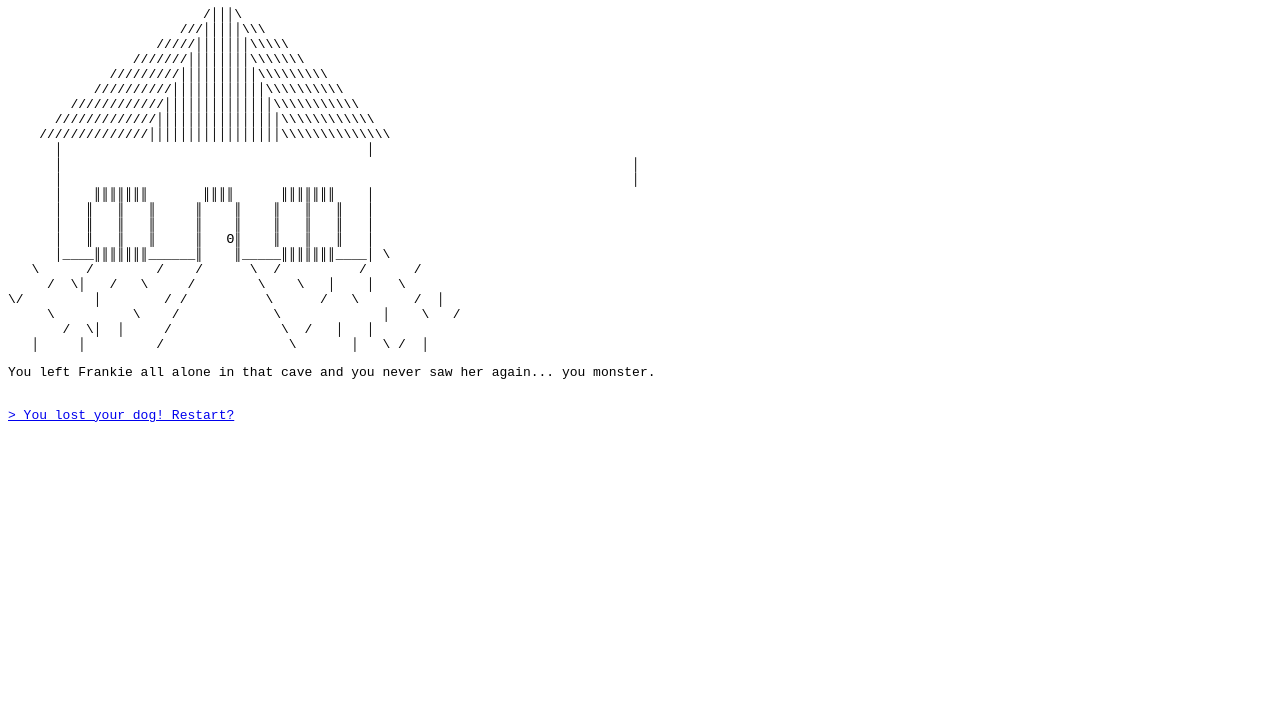
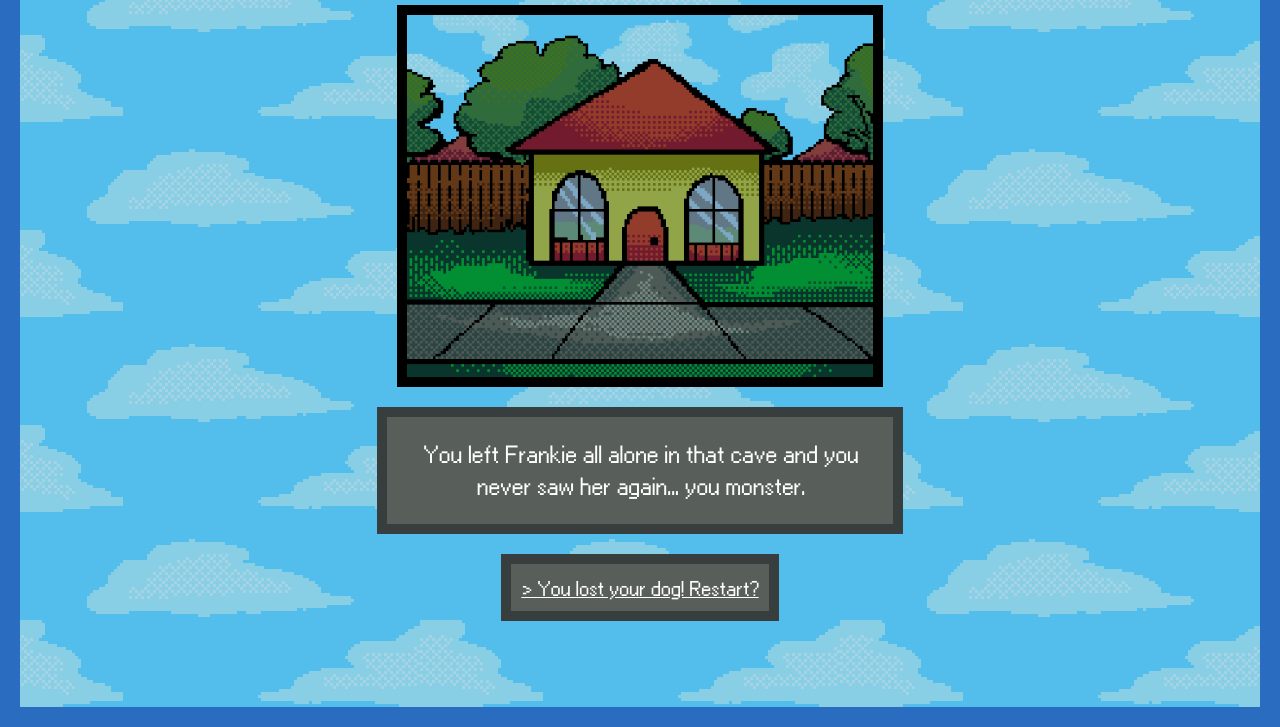
Before and after one commit to abeher00/alex-beherns-interactive-development-2025-fall, a plain HTML site: page css-adventure/ascii2/leavedog.html in a window 1280 px wide. Shown: the part 73-800 px from the top of the page. Drawn offline with Linux system fonts and the light colour scheme.

Commit message:
changed stylesheet, base html added images

```diff
--- a/css-adventure/ascii2/leavedog.html
+++ b/css-adventure/ascii2/leavedog.html
@@ -1,38 +1,28 @@
 <!DOCTYPE html>
 <html>
 <head>
-    <title>Ascii Adventure!</title>
+    <title>CSS Adventure!</title>
     </head>
-<h1>Ascii Adventure: The Search For Frankie</h1>
+<h1>CSS Adventure: The Search For Frankie</h1>
 <body>
-<pre>
-                         /│││\
-                      ///│││││\\\
-                   /////│││││││\\\\\
-                ///////││││││││\\\\\\\
-             /////////││││││││││\\\\\\\\\
-           //////////││││││││││││\\\\\\\\\\
-        ////////////││││││││││││││\\\\\\\\\\\
-      /////////////││││││││││││││││\\\\\\\\\\\\
-    //////////////│││││││││││││││││\\\\\\\\\\\\\\
-      │                                       │
-      │								                │
-      │								                │
-      │    ║║║║║║║       ║║║║      ║║║║║║║    │
-      │   ║   ║   ║     ║    ║    ║   ║   ║   │
-      │   ║   ║   ║     ║    ║    ║   ║   ║   │
-      │   ║   ║   ║     ║   Θ║    ║   ║   ║   │
-      │____║║║║║║║______║    ║_____║║║║║║║____│ \
-   \      /        /    /      \  /          /      /
-     /  \│   /   \     /        \    \   │    │   \
-\/         │        / /          \      /   \       /  │
-     \          \    /            \             │    \   /
-       /  \│  │     /              \  /   │   │
-   │     │         /                \       │   \ /  │
-<p>You left Frankie all alone in that cave and you never saw her again... you monster.</p>
-<a href="../ascii-adventure.html">> You lost your dog! Restart?</a>
-</pre>
 
+<link rel="stylesheet" type="text/css" href="../stylesheet.css">
+
+    <style>
+        body{background-image: url("../images/background-tile.jpg");}
+    </style>
+    <img src="../images/Housepixel.jpg" class="image-style">
+    <div class="text-box"><p>
+     You left Frankie all alone in that cave and you never saw her again... you monster.</p></div>
+
+<div class="text-box-small">
+<a href="../css-adventure.html">> You lost your dog! Restart?</a>
+</div>
+
+<div id="frame-top"></div>
+<div id="frame-left"></div>
+<div id="frame-bottom"></div>
+<div id="frame-right"></div>
 </body>
 
 </html>
--- a/css-adventure/stylesheet.css
+++ b/css-adventure/stylesheet.css
@@ -1,8 +1,10 @@
 html{
- background-color: #72ac7f;
  font-size: 10px;
  line-height: 1.5;
+ background-size: 40%;
+
 }
+
 
 @font-face {
     font-family:'ari-w9500';
@@ -25,7 +27,7 @@ html{
 #frame-top{
     width: 100%;
     height: 20px;
-    background-color: #34634b;
+    background-color: #296cc0;
     position: fixed;
     top: 0px;
 }
@@ -33,7 +35,7 @@ html{
 #frame-left{
     width: 20px;
     height: 100%;
-    background-color: #34634b;
+    background-color: #296cc0;
     position: fixed;
     left: 0px;
     top: 0px;
@@ -42,7 +44,7 @@ html{
 #frame-bottom{
     width: 100%;
     height: 20px;
-    background-color: #34634b;
+    background-color: #296cc0;
     position: fixed;
     bottom: 0px;
 }
@@ -50,7 +52,7 @@ html{
 #frame-right{
     width: 20px;
     height: 100%;
-    background-color: #34634b;
+    background-color: #296cc0;
     position: fixed;
     right: 0px;
     top: 0px;
@@ -73,7 +75,10 @@ body{
     font-weight: normal;
    text-align: center;
    vertical-align: middle;
+
+
 }
+
 
 
 .text-box{
@@ -83,6 +88,7 @@ body{
     height: fit-content;
     background-color: #585e59;
     border: 10px solid #383e3e;
+    color: white;
     align-content: center;
     margin-top: 20px;
     margin-bottom: 20px;
@@ -90,10 +96,38 @@ body{
     margin-right: auto;
     padding-left: 20px;
     padding-right: 20px;
+    font-size: calc(1.5rem + .5vw);
+}
+
+
+.text-box-small{
+    width: calc(40% - 40px);
+   width: fit-content;
+    height: fit-content;
+    background-color: #585e59;
+    border: 10px solid #383e3e;
+    align-content: center;
+    margin-top: 10px;
+    margin-bottom: 10px;
+    margin-left: auto;
+    margin-right: auto;
+    padding: 10px;
+    font-size: calc(1.2rem + .5vw);
+}
+
+
+
+
+
+a:visited{
+    color: rgb(143, 218, 114);
+}
+a:hover{
+    color: rgb(183, 255, 155);
 }
 
 a{
-
+    color: white;
 }
 
 .image-style{
@@ -103,7 +137,7 @@ margin-right: auto;
 width: calc(40% - 40px);
 min-width: 360px;
 max-width: 860px;
-border: 10px solid #383e3e;
+border: 10px solid #000000;
 
 }
 
@@ -139,39 +173,3 @@ border: 10px solid #383e3e;
        font-size: 2rem;
     }
 }
-
-
-
-
-
-@media screen and (max-width: 4000px){
-    .text-box{
-       font-size: 3.5rem;
-    }
-}
-
-@media screen and (max-width: 1800px){
-    .text-box{
-       font-size: 3rem;
-    }
-}
-
-@media screen and (max-width: 1600px){
-    .text-box{
-       font-size: 2.5rem;
-    }
-}
-
-
-@media screen and (max-width: 1330px){
-    .text-box{
-       font-size: 2rem;
-    }
-}
-
-
-@media screen and (max-width: 1080px){
-    .text-box{
-       font-size: 1.5rem;
-    }
-}
```
Also changed, not shown: css-adventure/css-adventure.html (+8 -4 lines), css-adventure/images/Cave.jpg (deleted), css-adventure/images/Cavepixel.jpg (added), css-adventure/images/Housepixel.jpg (added), css-adventure/images/Small manglerpixel.jpg (added), css-adventure/images/background-tile.jpg (added), 2 other files.
